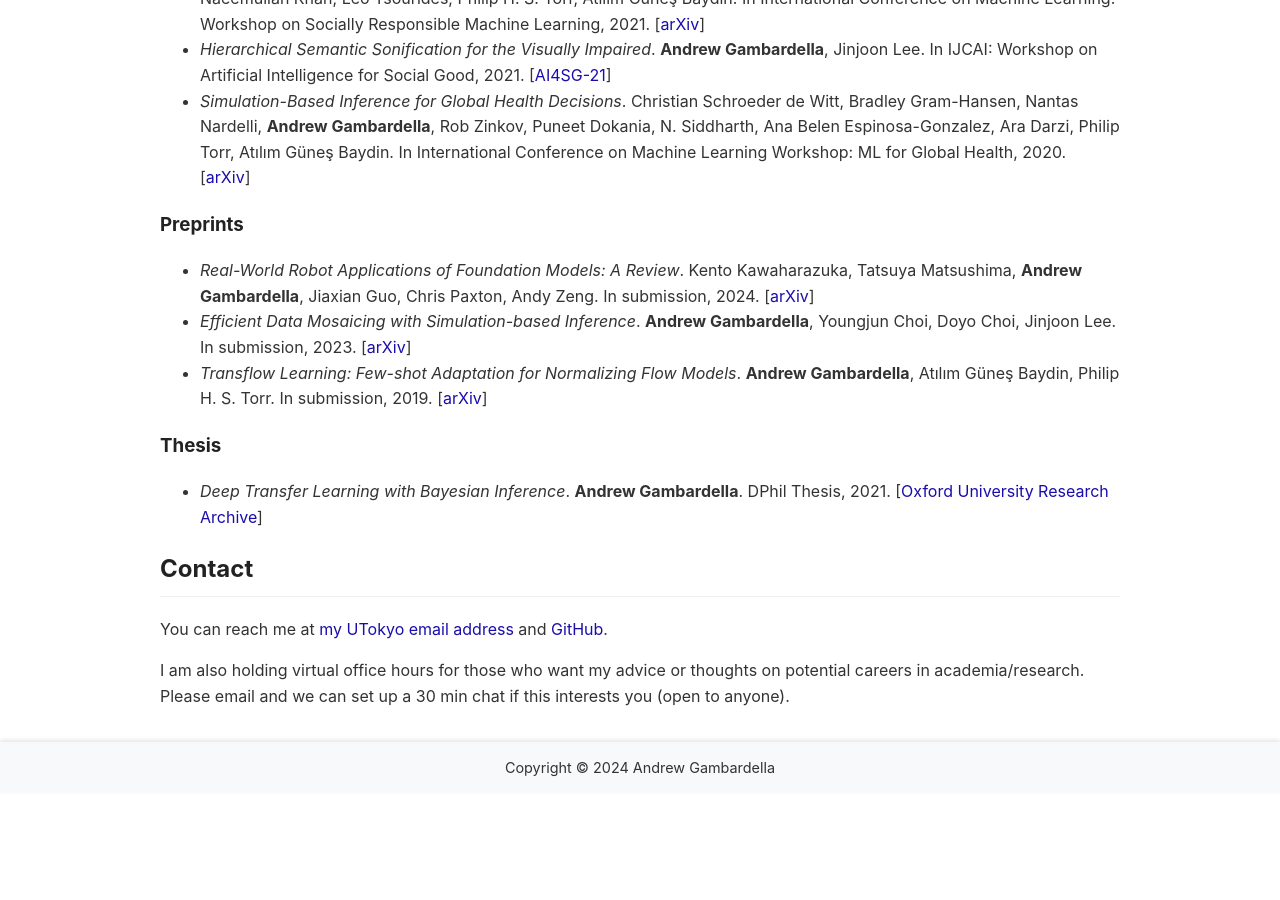
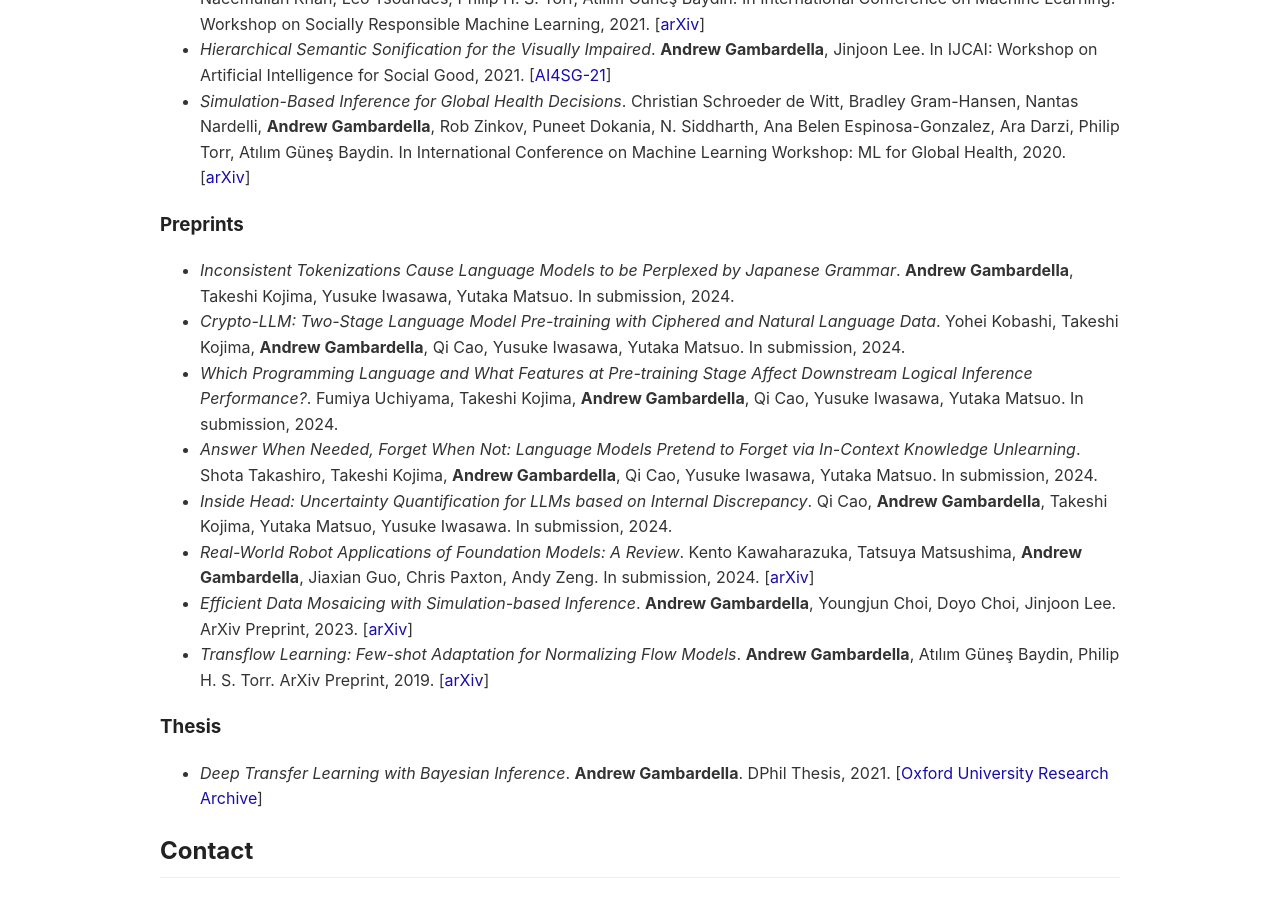
Before and after one commit to atgambardella/atgambardella.github.io, a Jekyll site: the page built from index.md, in a window 1280 px wide and 900 px high, scrolled down 1168 px. Built offline with Jekyll 4.4.1, drawn with Linux system fonts in a browser that asks for light colours; a script that is not in the unit is left out; before the commit the page ends 1961 px from its top, so only the background shows below that.

Commit message:
update publications

```diff
--- a/index.md
+++ b/index.md
@@ -43,9 +43,15 @@ My research interests include:
 - _Simulation-Based Inference for Global Health Decisions_. Christian Schroeder de Witt, Bradley Gram-Hansen, Nantas Nardelli, **Andrew Gambardella**, Rob Zinkov, Puneet Dokania, N. Siddharth, Ana Belen Espinosa-Gonzalez, Ara Darzi, Philip Torr, Atılım Güneş Baydin. In International Conference on Machine Learning Workshop: ML for Global Health, 2020. [[arXiv](https://arxiv.org/abs/2005.07062)]
 
 ### Preprints
+- _Inconsistent Tokenizations Cause Language Models to be Perplexed by Japanese Grammar_. **Andrew Gambardella**, Takeshi Kojima, Yusuke Iwasawa, Yutaka Matsuo. In submission, 2024.
+- _Crypto-LLM: Two-Stage Language Model Pre-training with Ciphered and Natural Language Data_. Yohei Kobashi, Takeshi Kojima, **Andrew Gambardella**, Qi Cao, Yusuke Iwasawa, Yutaka Matsuo. In submission, 2024.
+- _Which Programming Language and What Features at Pre-training Stage Affect Downstream Logical Inference Performance?_. Fumiya Uchiyama, Takeshi Kojima, **Andrew Gambardella**, Qi Cao, Yusuke Iwasawa, Yutaka Matsuo. In submission, 2024.
+- _Answer When Needed, Forget When Not: Language Models Pretend to Forget via In-Context Knowledge Unlearning_. Shota Takashiro, Takeshi Kojima, **Andrew Gambardella**, Qi Cao, Yusuke Iwasawa, Yutaka Matsuo. In submission, 2024.
+- _Inside Head: Uncertainty Quantification for LLMs based on Internal Discrepancy_. Qi Cao, **Andrew Gambardella**, Takeshi Kojima, Yutaka Matsuo, Yusuke Iwasawa. In submission, 2024.
 - _Real-World Robot Applications of Foundation Models: A Review_. Kento Kawaharazuka, Tatsuya Matsushima, **Andrew Gambardella**, Jiaxian Guo, Chris Paxton, Andy Zeng. In submission, 2024. [[arXiv](https://arxiv.org/abs/2402.05741)]
-- _Efficient Data Mosaicing with Simulation-based Inference_. **Andrew Gambardella**, Youngjun Choi, Doyo Choi, Jinjoon Lee. In submission, 2023. [[arXiv](https://arxiv.org/abs/2210.14602)]
-- _Transflow Learning: Few-shot Adaptation for Normalizing Flow Models_. **Andrew Gambardella**, Atılım Güneş Baydin, Philip H. S. Torr. In submission, 2019. [[arXiv](https://arxiv.org/abs/1911.13270)]
+- _Efficient Data Mosaicing with Simulation-based Inference_. **Andrew Gambardella**, Youngjun Choi, Doyo Choi, Jinjoon Lee. ArXiv Preprint, 2023. [[arXiv](https://arxiv.org/abs/2210.14602)]
+- _Transflow Learning: Few-shot Adaptation for Normalizing Flow Models_. **Andrew Gambardella**, Atılım Güneş Baydin, Philip H. S. Torr. ArXiv Preprint, 2019. [[arXiv](https://arxiv.org/abs/1911.13270)]
+
 
 ### Thesis
 - _Deep Transfer Learning with Bayesian Inference_. **Andrew Gambardella**. DPhil Thesis, 2021. [[Oxford University Research Archive](https://ora.ox.ac.uk/objects/uuid:7667850a-5694-4bd7-893f-2e1b5912fb62)]
```
Also changed, not shown: ja/index.md (+7 -2 lines).
